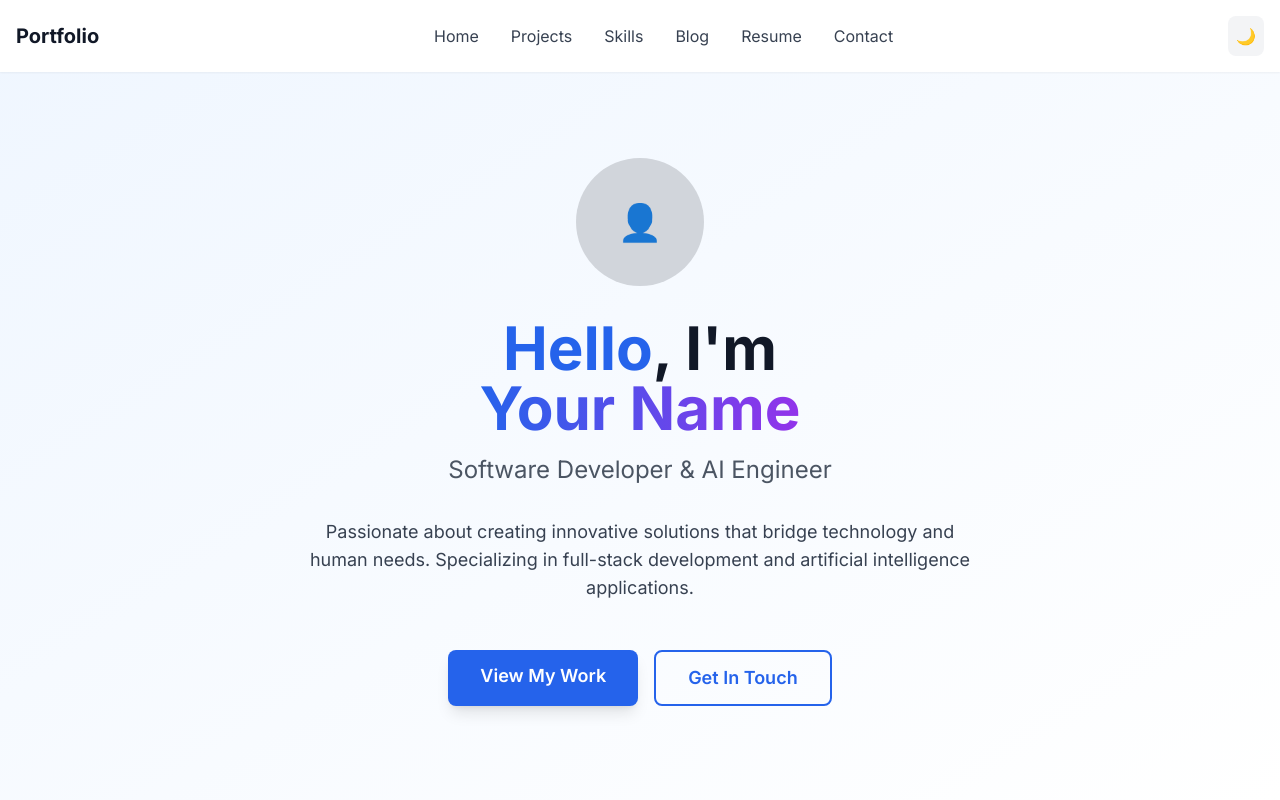
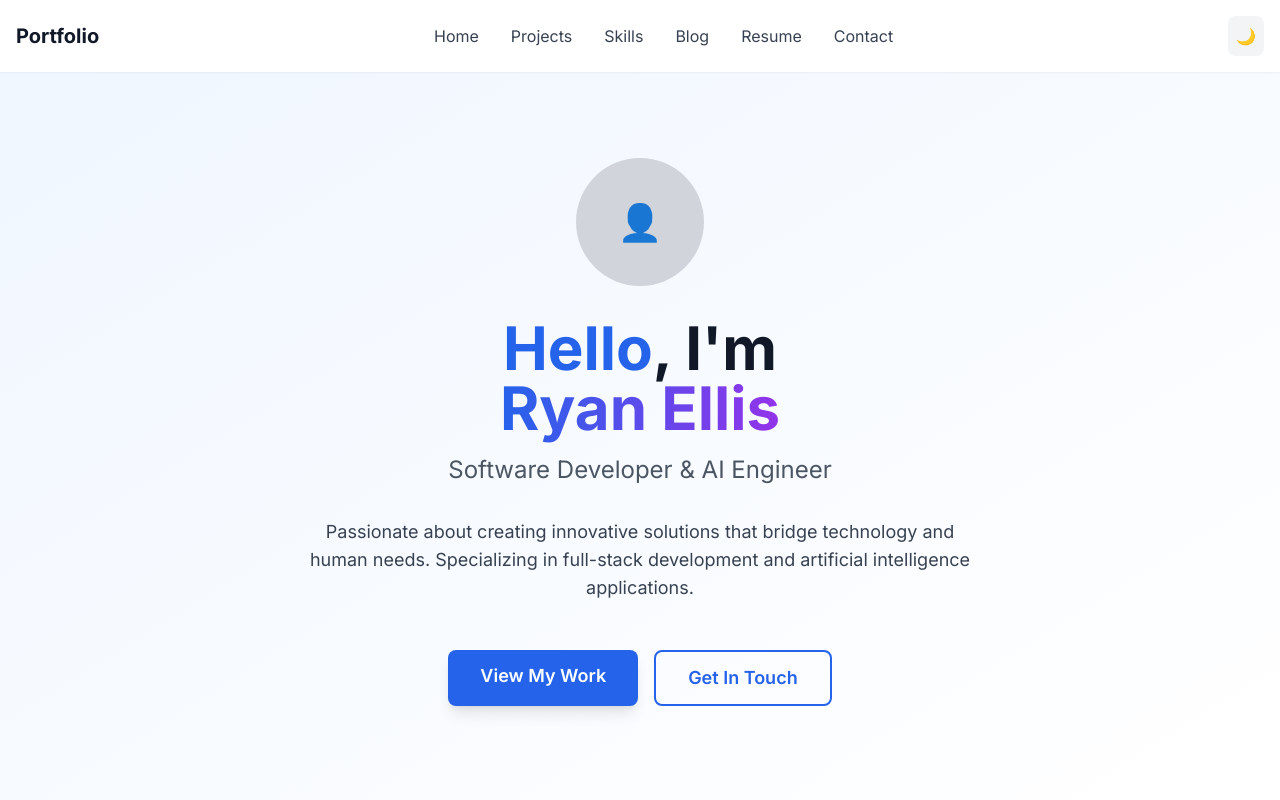
Before and after one commit to Codeblockz/My-Portfolio, a React (Create React App) app in the folder portfolio/: page / in a window 1280 px wide. Shown: the top 800 px of the page. Built offline with nearby package versions, Linux system fonts and the light colour scheme.

Commit message:
Update Hero component to display the correct name: Ryan Ellis

```diff
--- a/portfolio/src/components/Hero.jsx
+++ b/portfolio/src/components/Hero.jsx
@@ -14,7 +14,7 @@ const Hero = () => {
             <span className="text-blue-600 dark:text-blue-400">Hello</span>, I'm
             <br />
             <span className="bg-gradient-to-r from-blue-600 to-purple-600 bg-clip-text text-transparent">
-              Your Name
+              Ryan Ellis
             </span>
           </h1>
           <p className="text-xl md:text-2xl text-gray-600 dark:text-gray-300 mb-8">
```
